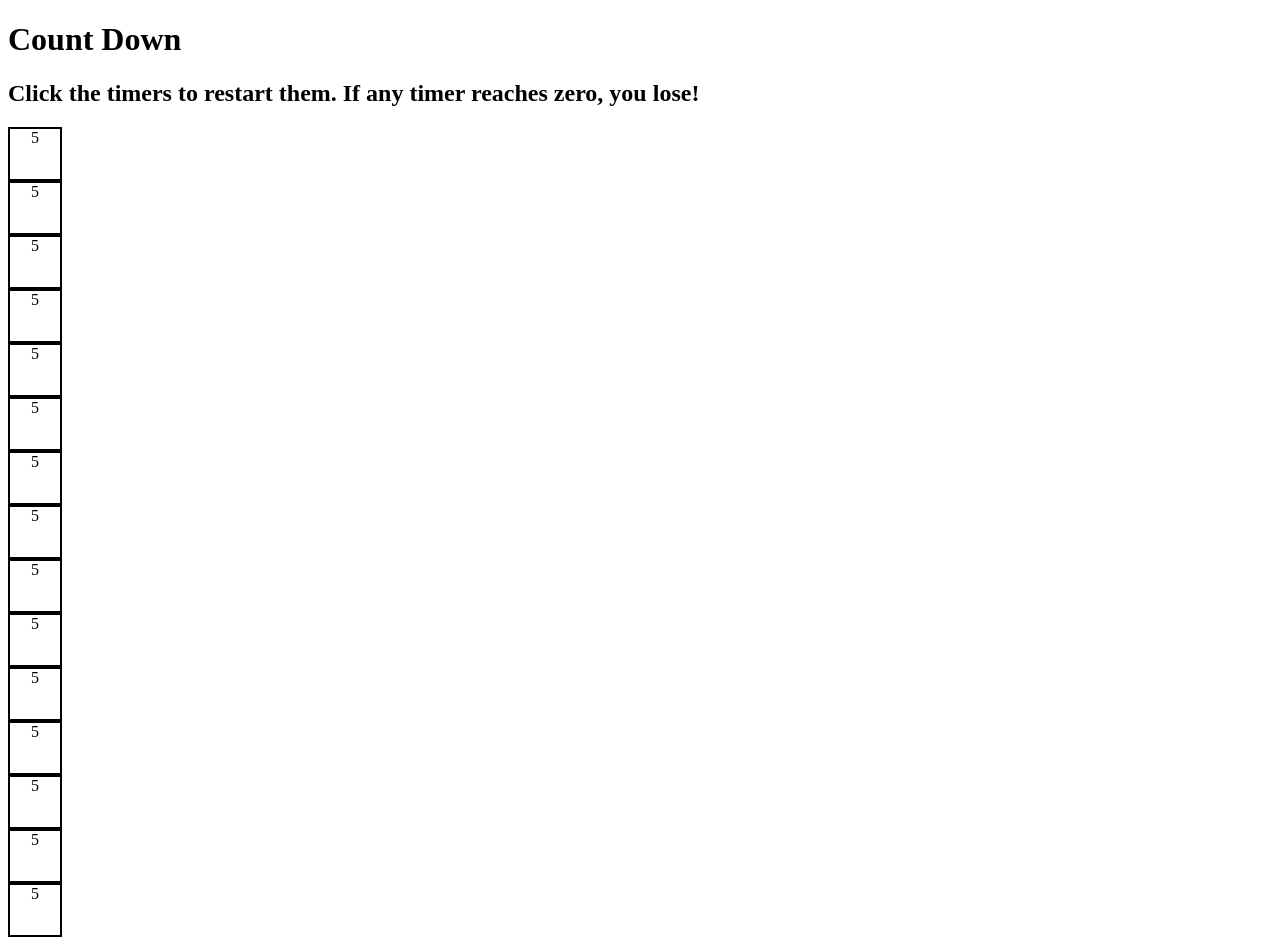
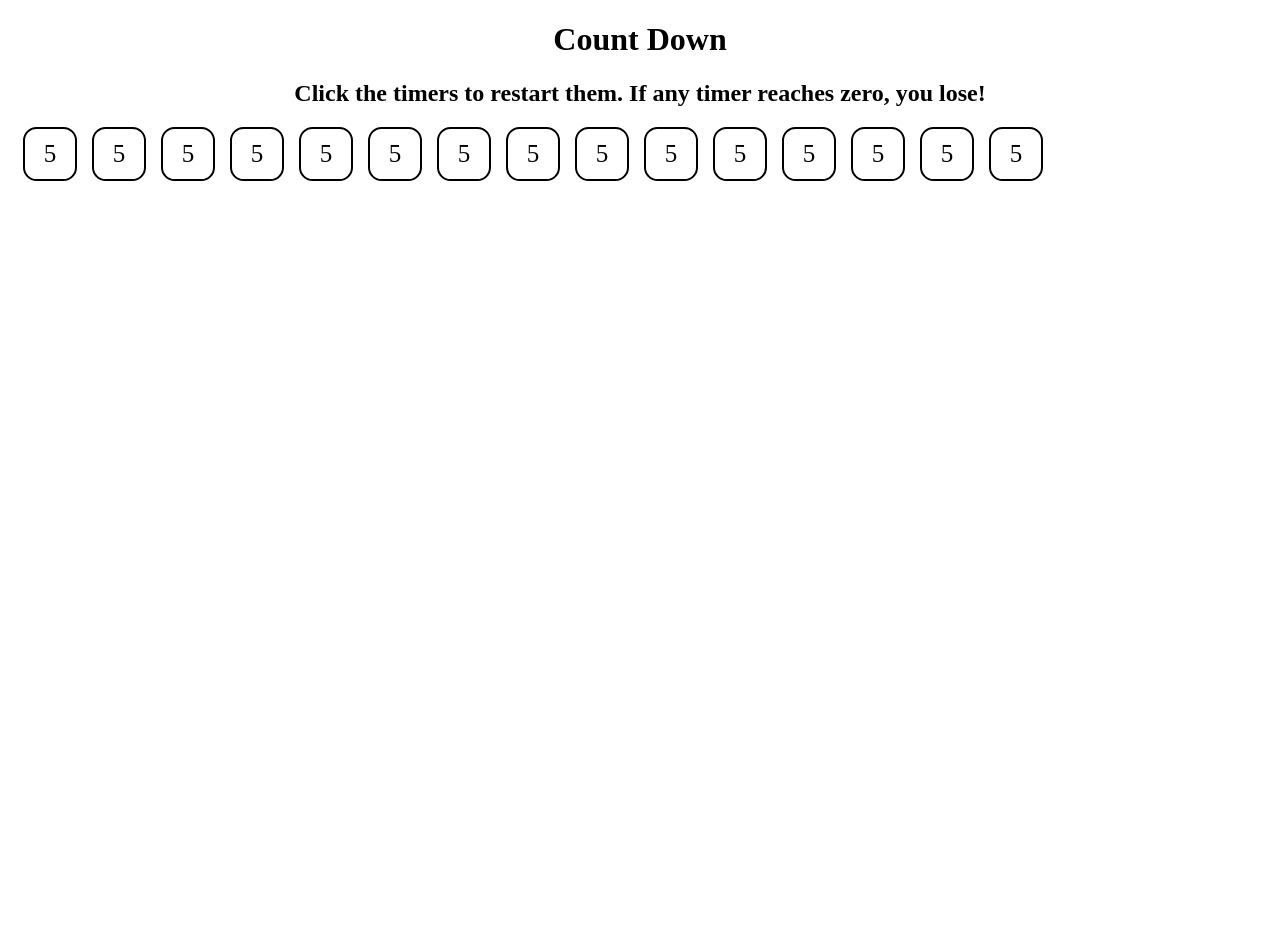
Before and after one commit to LaurenCummings/CountDown, a plain HTML site: page index.html in a window 1280 px wide. After the commit the page ends 800 px from the top, so only its background shows below. Drawn offline with nearby package versions, Linux system fonts and the light colour scheme.

Commit message:
Update styles.css

```diff
--- a/stylesheets/styles.css
+++ b/stylesheets/styles.css
@@ -6,10 +6,24 @@
 	vertical-align: middle;
 }
 
+h1 {
+	text-align: center;
+}
+
+h2 {
+	text-align: center;
+}
+
 .box {
 	width: 50px;
 	height: 50px;
 	border: 2px solid black;
+	border-radius: 25%;
 	text-align: center;
 	vertical-align: middle;
+	float: left;
+	margin-left: 15px;
+	margin-bottom: 15px;
+	font-size: 25px;
+	line-height: 50px;
 }
```
